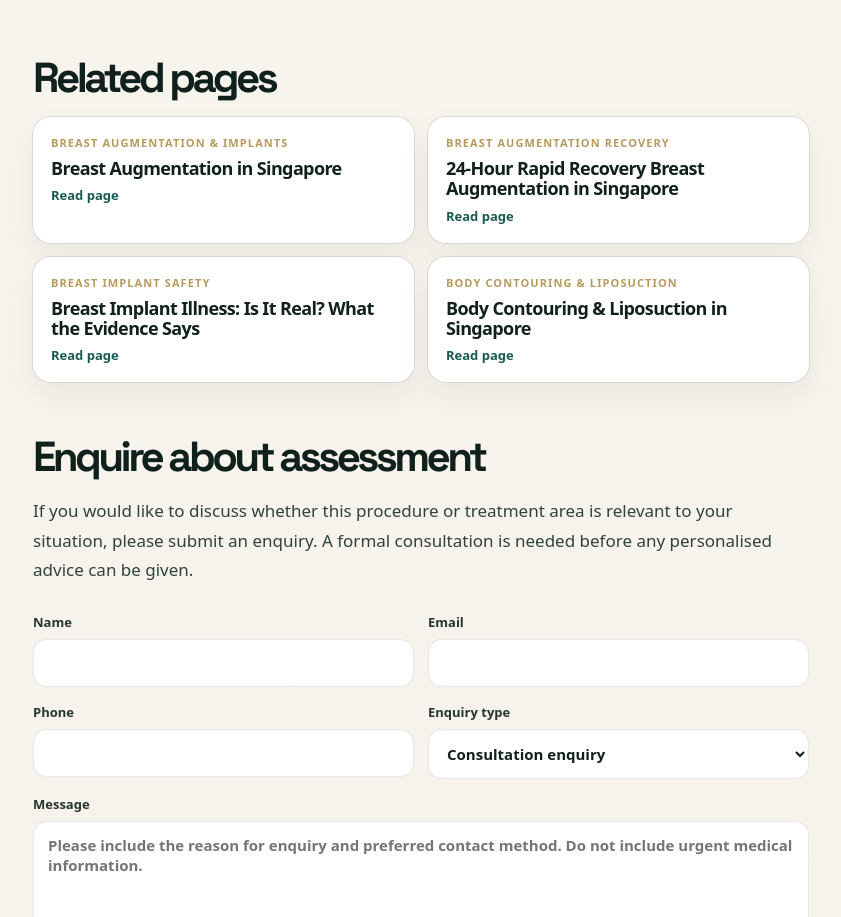
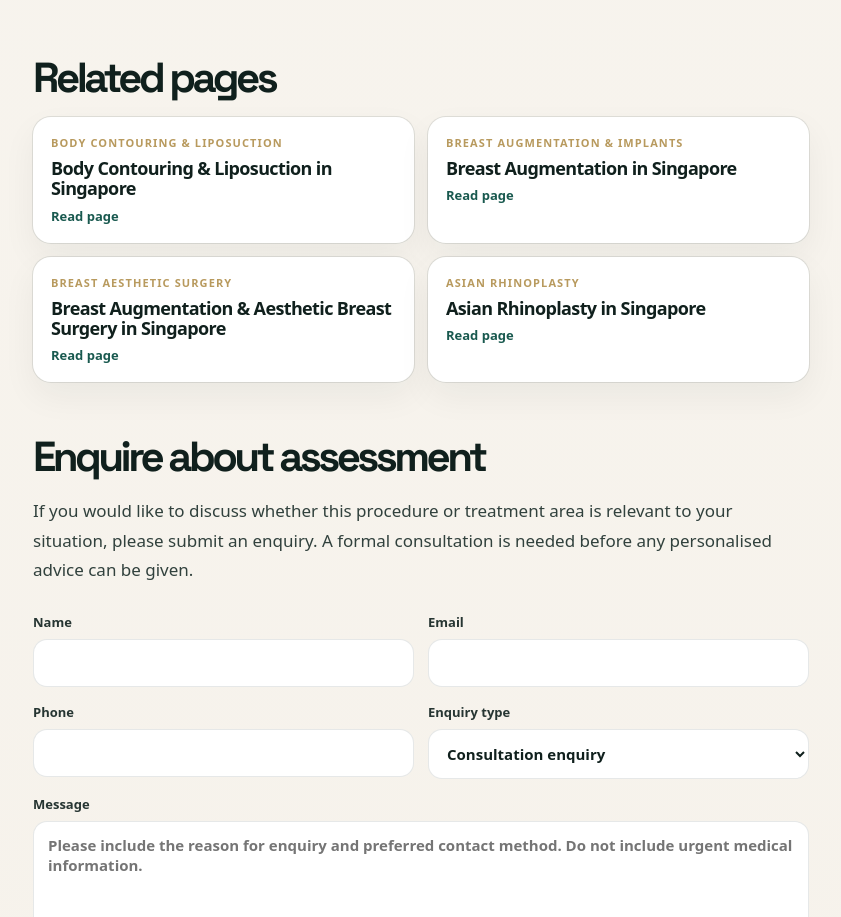
Before and after one commit to zatyrical/plasticwebsite, a Next.js app: page /tummy-tuck-singapore in a window 1280 px wide. Shown: the part 6323-7240 px from the top of the page, without its empty margins (219-1060 px from the left). Built offline with nearby package versions, Linux system fonts and the light colour scheme.

Commit message:
Improve procedure related links and LLM priorities

```diff
--- a/app/ProcedureArticle.tsx
+++ b/app/ProcedureArticle.tsx
@@ -85,8 +85,14 @@ export default function ProcedureArticlePage({ article }: Props) {
       category: item.eyebrow,
       group
     }));
-  const relatedArticles = [...establishedArticles.filter((item) => item.group === group), ...generatedRelated]
+  const seenRelated = new Set<string>();
+  const relatedArticles = [...generatedRelated, ...establishedArticles.filter((item) => item.group === group)]
     .filter((item) => item.href !== `/${article.slug}`)
+    .filter((item) => {
+      if (seenRelated.has(item.href)) return false;
+      seenRelated.add(item.href);
+      return true;
+    })
     .slice(0, 4);
 
   const faqJsonLd = {
--- a/app/llms.txt/route.ts
+++ b/app/llms.txt/route.ts
@@ -25,6 +25,7 @@ This website is for general educational information. Suitability, risks, recover
 
 ## Priority patient-education pages
 
+- Current crawl priorities from Singapore Search Console demand: body contouring and liposuction, thread lifting, breast augmentation, tummy tuck / abdominoplasty, and LVA / lymphovenous bypass surgery.
 - Plastic, Reconstructive & Aesthetic Surgeon in Singapore: ${baseUrl}/
 - Plastic Surgeon in Singapore — How to Choose Safely: ${baseUrl}/plastic-surgeon-singapore
 - Asian Rhinoplasty in Singapore: ${baseUrl}/asian-rhinoplasty-singapore
```
